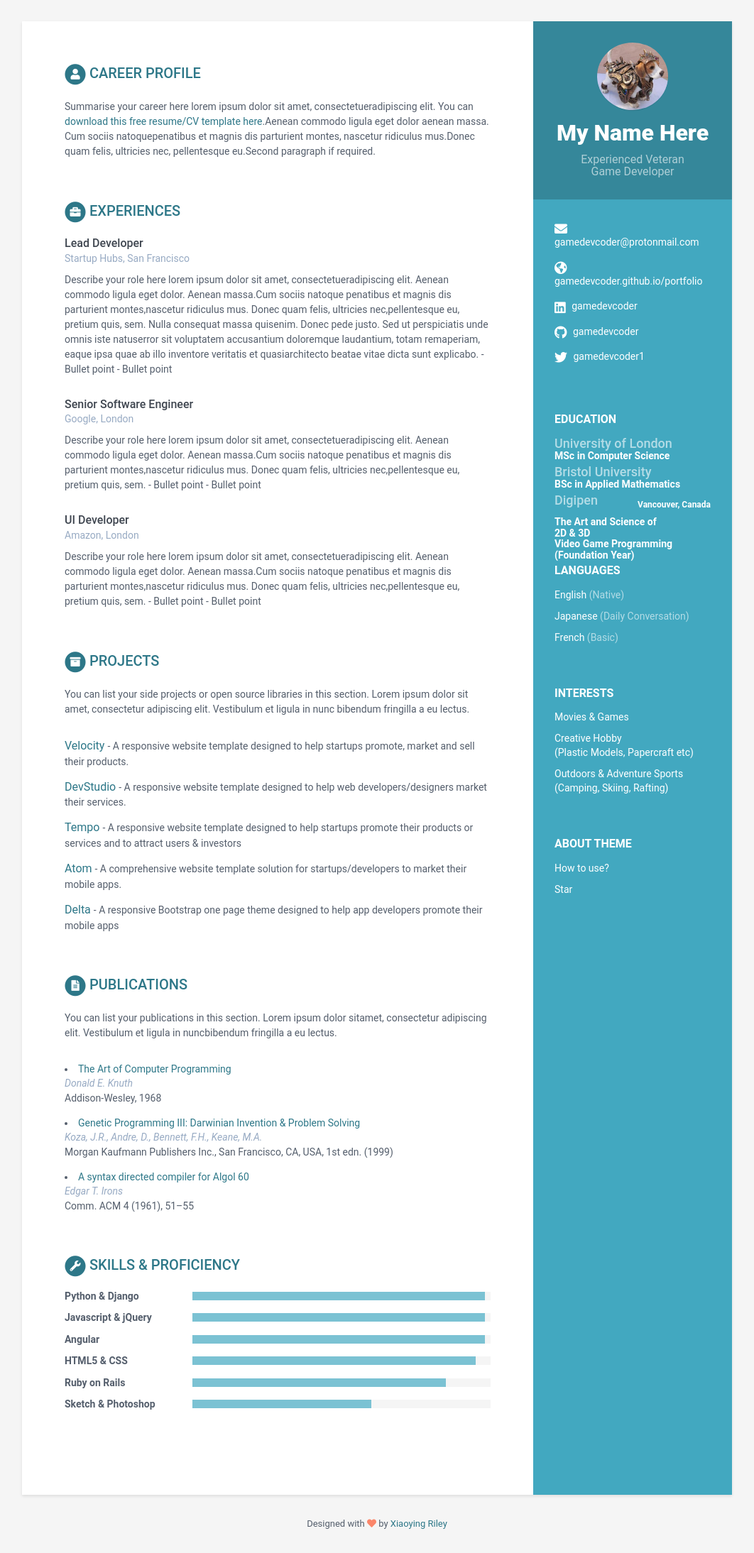
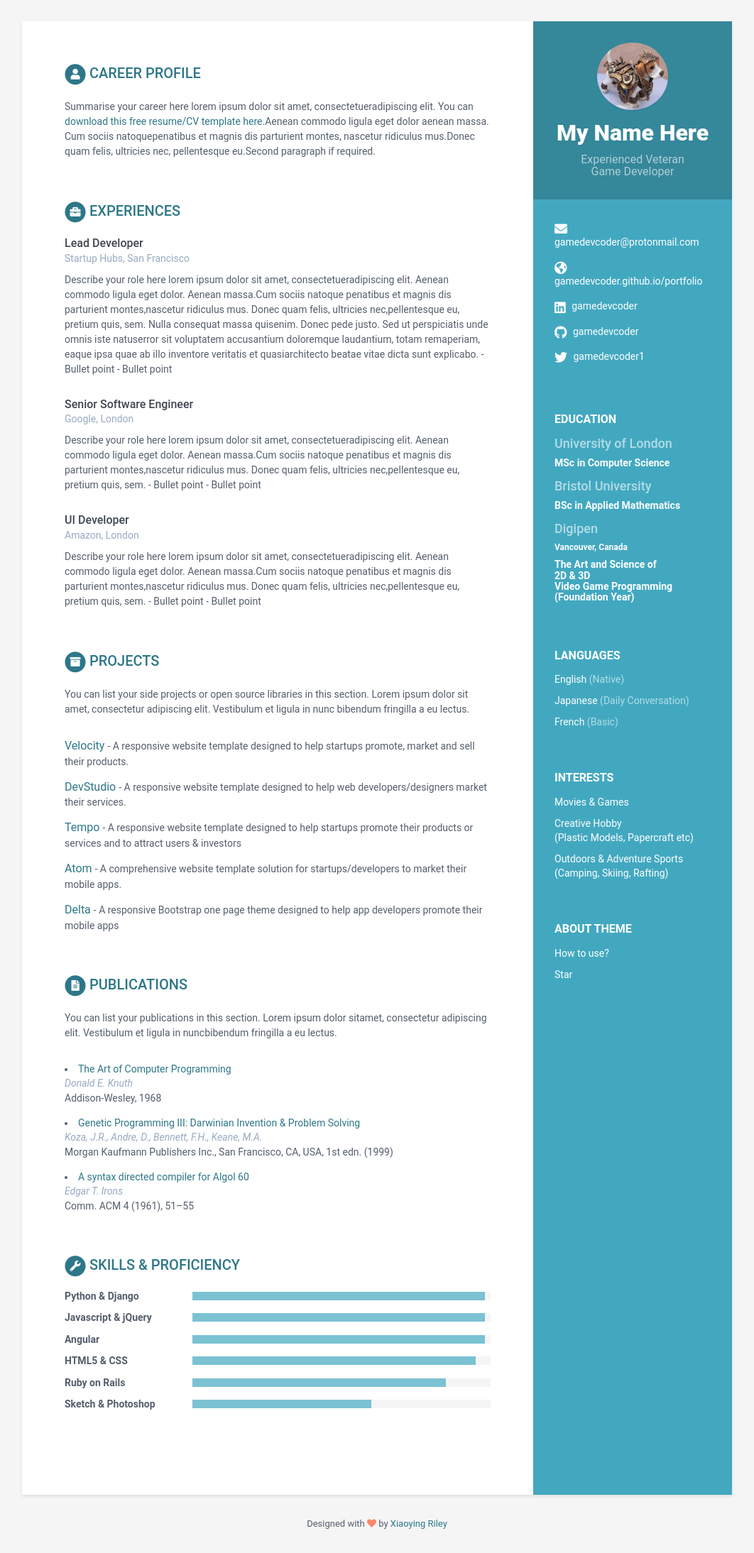
Before and after one commit to GameDevCoder/resume, a Jekyll site: the page built from index.html, in a window 1280 px wide. Shown: the whole page at 71% size, without its empty margins (109-1171 px from the left). Built offline with Jekyll 4.4.1, drawn with Linux system fonts in a browser that asks for light colours.

Commit message:
Updated '_includes/education.html' via CloudCannon

```diff
--- a/_includes/education.html
+++ b/_includes/education.html
@@ -10,10 +10,11 @@
     {% for graduation in education %}
     <div class="item">
       <div style="clear: both">
-        <h4 class="meta" style="text-align:left;float:left;">{{ graduation.university }}</h4>
-        <h6 class="location" style="text-align:right;float:right;">{{ graduation.location }}</h6>
-        <h5 class="degree" style="text-align:left;float:left;">{{ graduation.degree }}</h5>
-        <div class="time" style="text-align:left;float:left;">{{ graduation.time }}</div>
+        <h4 class="meta">{{ graduation.university }}</h4>
+        <h6 class="location">{{ graduation.location }}</h6>
+        <h5 class="degree">{{ graduation.degree }}</h5>
+        <div class="time">{{ graduation.time }}</div>
+
       </div>
     </div><!--//item-->
     {% endfor %}
```
